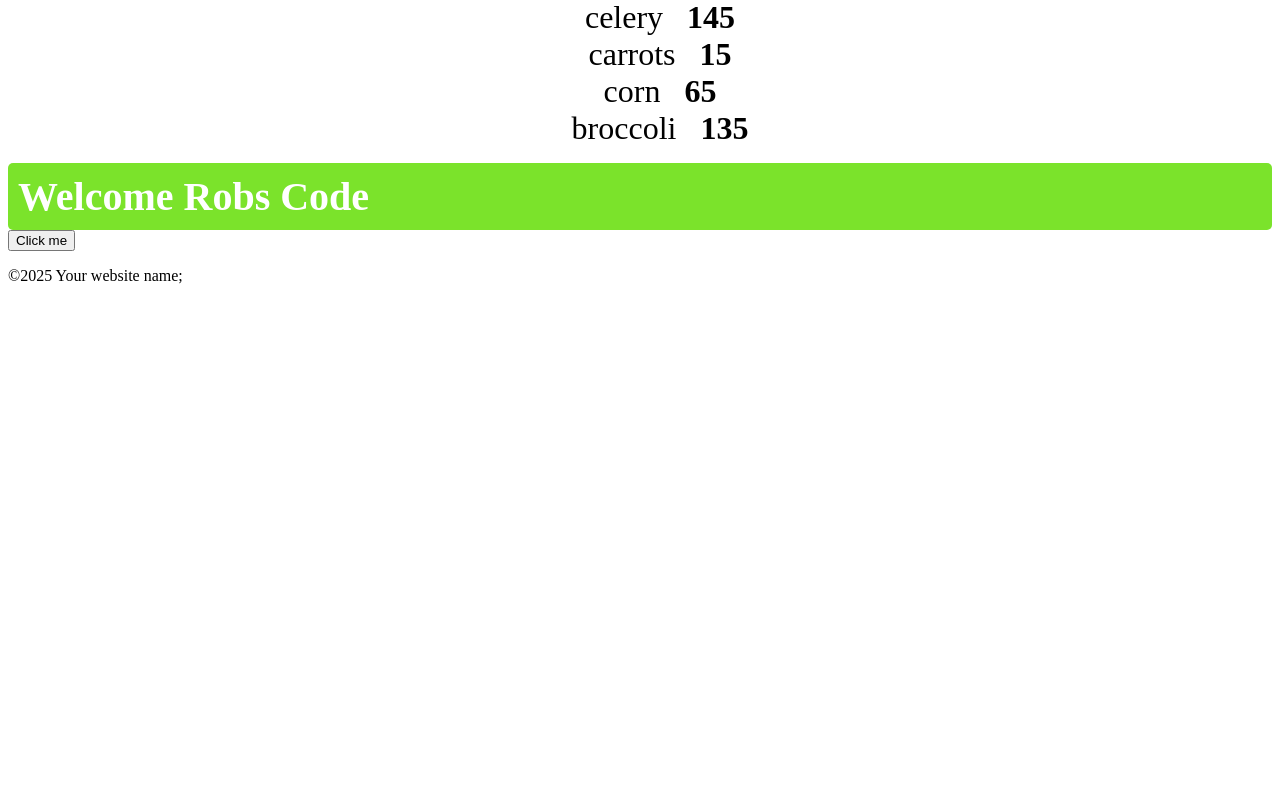
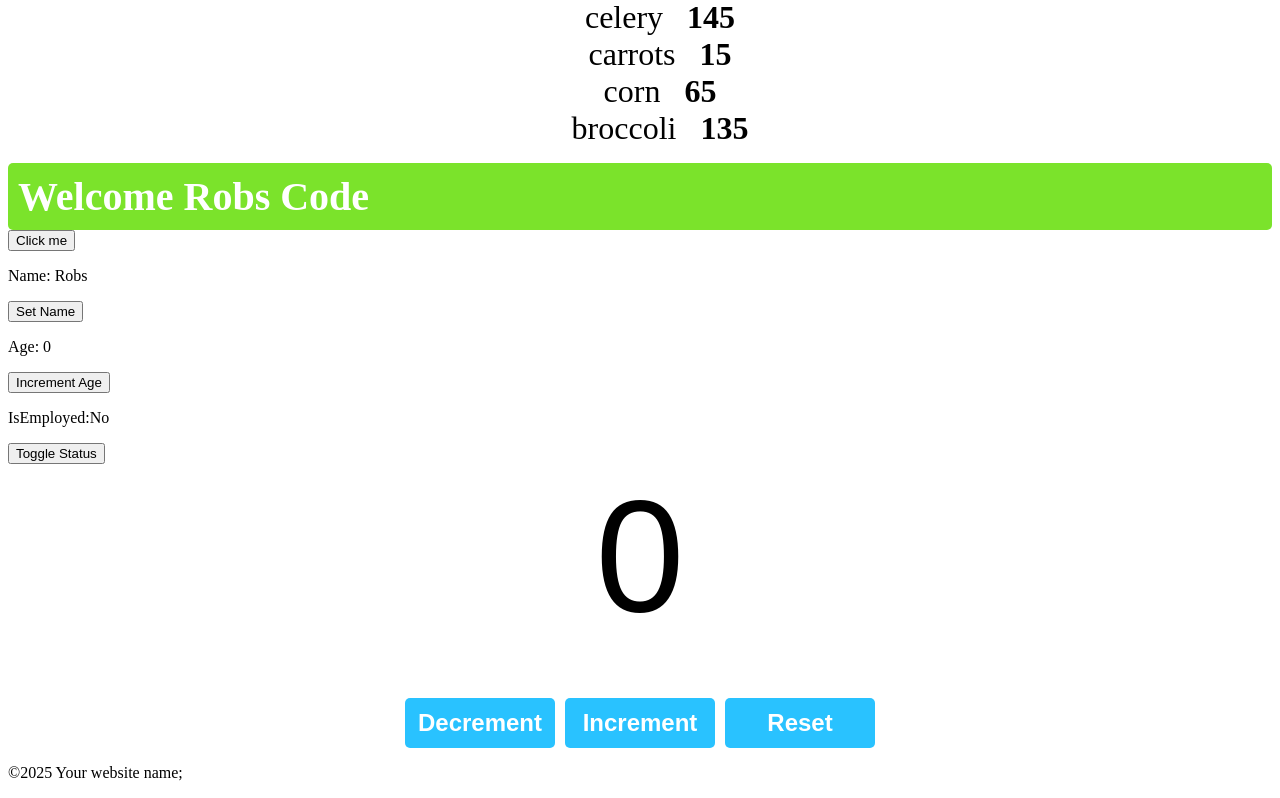
Before and after one commit to neupanerabin/React_Work, a React (Vite) app in the folder react-app-learn/: page / in a window 1280 px wide. Shown: the part 1657-2455 px from the top of the page. Before the commit the page ends 1958 px from the top, so only its background shows below. Built offline with nearby package versions, Linux system fonts and the light colour scheme.

Commit message:
use state

```diff
--- a/react-app-learn/src/App.jsx
+++ b/react-app-learn/src/App.jsx
@@ -6,6 +6,8 @@ import Student from "./Student.jsx";
 import UserGreetings from "./UserGreeting.jsx";
 import List from "./List.jsx";
 import Button from "./Button.jsx";
+import MyComponent from "./MyComponent.jsx";
+import Counter from "./Counter.jsx";
 
 function App() {
 
@@ -40,6 +42,8 @@ function App() {
 
       <UserGreetings isLoggedIn={true} username="Robs Code" />
       <Button />
+      <MyComponent />
+      <Counter />
 
       <Footer></Footer>
     </>
--- /dev/null
+++ b/react-app-learn/src/Counter.jsx
@@ -0,0 +1,31 @@
+import React, { useState } from 'react'
+
+function Counter() {
+
+  const [count, setCount] = useState(0);
+
+  const increment = () => {
+    setCount(count + 1);
+  }
+
+
+  const decrement = () => {
+    setCount(count - 1);
+  }
+
+  const reset = () => {
+    setCount(0);
+  }
+  return (
+    <div className='counter-container'>
+      <p className='count-display'>{count}</p>
+      <button className='counter-button' onClick={decrement}>Decrement</button>
+      <button className='counter-button' onClick={increment}>Increment</button>
+      <button className='counter-button' onClick={reset}>Reset</button>
+
+
+    </div>
+  );
+
+}
+export default Counter
--- /dev/null
+++ b/react-app-learn/src/MyComponent.jsx
@@ -0,0 +1,40 @@
+import React, { useState } from 'react';
+
+function MyComponent() {
+  const [name, setName] = useState("Robs");
+  const [age, setAge] = useState(0);
+  const [isEmployed, setIsEmployed] = useState(false);
+
+
+  const updateName = () => {
+    setName("Robscode")
+  }
+
+  const incrementAge = () => {
+    setAge(age + 1);
+  }
+
+  const toggleEmployedStatus = () => {
+    setIsEmployed(!isEmployed);
+  }
+
+
+  return (
+    <div>
+      <p> Name: {name}</p>
+      <button onClick={updateName}>Set Name </button>
+
+      <p> Age: {age}</p>
+      <button onClick={incrementAge}>Increment Age </button>
+
+      <p> IsEmployed:{isEmployed ? "Yes" : "No"}</p>
+      <button onClick={toggleEmployedStatus}>Toggle Status </button>
+
+
+
+    </div>
+  )
+
+}
+
+export default MyComponent
--- a/react-app-learn/src/index.css
+++ b/react-app-learn/src/index.css
@@ -79,3 +79,31 @@
   color: hsl(0%, 0%, 45%);
   cursor: pointer;
 }
+
+.counter-container {
+  text-align: center;
+  font-family: Arial, sans-serif;
+}
+
+.count-display {
+  font-size: 10em;
+  margin-top: 0;
+  margin-bottom: 50px;
+}
+
+.counter-button {
+  width: 150px;
+  height: 50px;
+  font-size: 1.5em;
+  font-weight: bold;
+  margin: 0px 5px;
+  background-color: hsl(197, 100%, 58%);
+  color: white;
+  border: none;
+  border-radius: 5px;
+  cursor: pointer;
+}
+
+.counter-button:hover {
+  background-color: hsl(197, 100%, 58%);
+}
```
Also changed, not shown: 1 other file (tests, documents, lock files or other folders).
